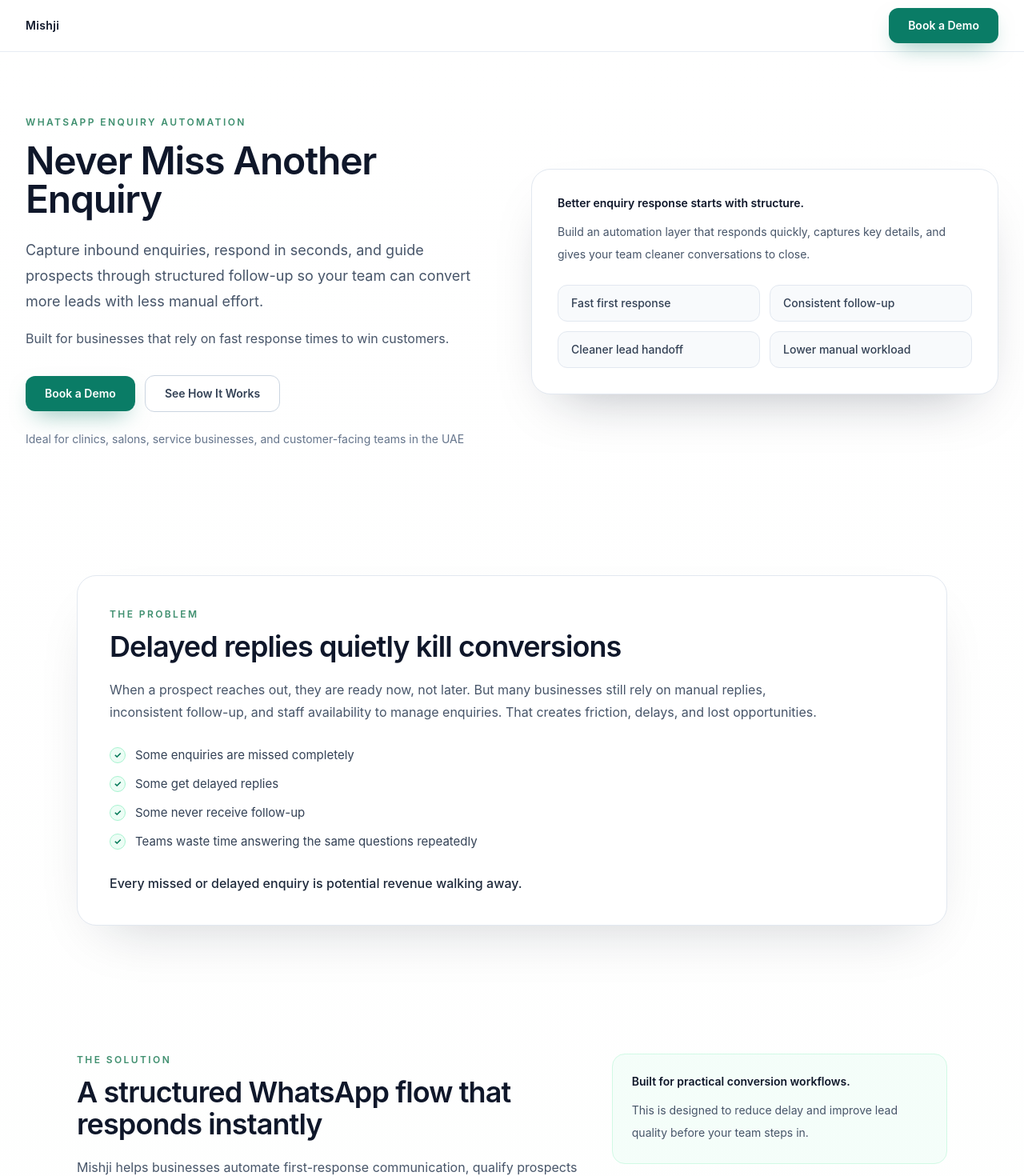
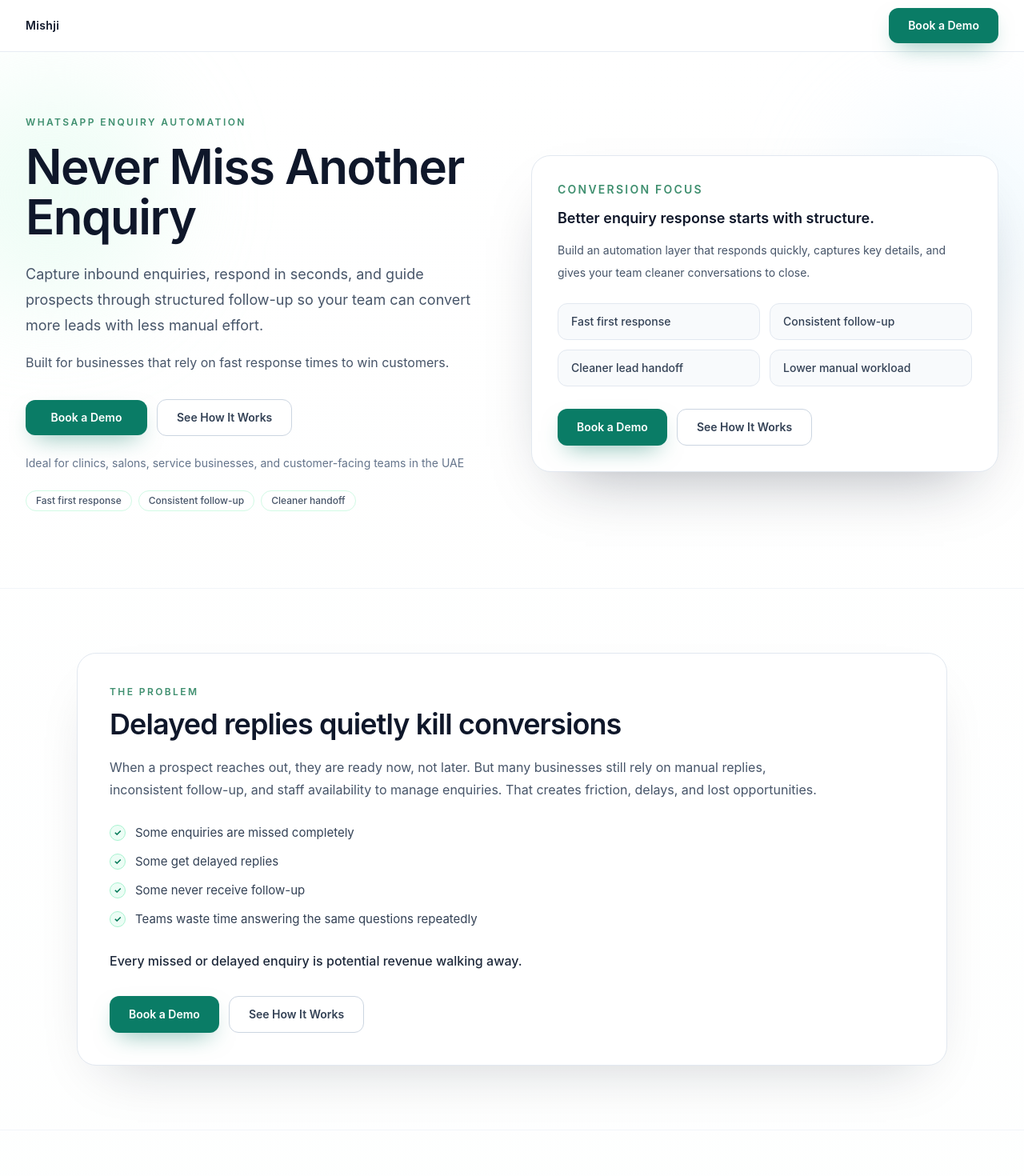
Before and after one commit to MeJacek2/WhatsApp-Automation, a Next.js app: page /whatsapp-enquiry-automation in a window 1280 px wide. Shown: the top 1470 px of the page at 80% size. Built offline with nearby package versions, Linux system fonts and the light colour scheme.

Commit message:
Refine landing page hierarchy and conversion flow
Co-authored-by: JacekT <jacektoefy@gmail.com>

```diff
--- a/app/whatsapp-enquiry-automation/page.tsx
+++ b/app/whatsapp-enquiry-automation/page.tsx
@@ -166,14 +166,16 @@ function SectionHeader({
 function PrimaryButton({
   href,
   children,
+  className = '',
 }: {
   href: string;
   children: React.ReactNode;
+  className?: string;
 }) {
   return (
     <Link
       href={href}
-      className="inline-flex items-center justify-center rounded-xl bg-[#0a7c66] px-6 py-3 text-sm font-semibold text-white shadow-[0_12px_30px_-12px_rgba(10,124,102,0.6)] transition hover:bg-[#096a58]"
+      className={`inline-flex items-center justify-center rounded-xl bg-[#0a7c66] px-6 py-3 text-sm font-semibold text-white shadow-[0_12px_30px_-12px_rgba(10,124,102,0.6)] transition hover:bg-[#096a58] ${className}`}
     >
       {children}
     </Link>
@@ -183,14 +185,16 @@ function PrimaryButton({
 function SecondaryButton({
   href,
   children,
+  className = '',
 }: {
   href: string;
   children: React.ReactNode;
+  className?: string;
 }) {
   return (
     <Link
       href={href}
-      className="inline-flex items-center justify-center rounded-xl border border-slate-300 bg-white px-6 py-3 text-sm font-semibold text-slate-700 transition hover:border-slate-400 hover:bg-slate-50"
+      className={`inline-flex items-center justify-center rounded-xl border border-slate-300 bg-white px-6 py-3 text-sm font-semibold text-slate-700 transition hover:border-slate-400 hover:bg-slate-50 ${className}`}
     >
       {children}
     </Link>
@@ -214,7 +218,7 @@ function CheckList({ items }: { items: string[] }) {
 
 export default function WhatsAppEnquiryAutomationPage() {
   return (
-    <main className="bg-gradient-to-b from-white to-[#fbfdfb] text-slate-900">
+    <main className="bg-gradient-to-b from-white via-[#fcfefd] to-[#f8fbf9] text-slate-900">
       <header className="sticky top-0 z-40 border-b border-slate-200/80 bg-white/90 backdrop-blur">
         <div className="mx-auto flex h-16 w-full max-w-7xl items-center justify-between px-4 sm:px-6 lg:px-8">
           <p className="text-sm font-semibold tracking-wide text-slate-900">
@@ -224,15 +228,20 @@ export default function WhatsAppEnquiryAutomationPage() {
         </div>
       </header>
 
-      <section className="py-16 sm:py-20" aria-labelledby="hero-title">
+      <section
+        className="relative overflow-hidden pb-20 pt-14 sm:pb-24 sm:pt-20"
+        aria-labelledby="hero-title"
+      >
+        <div className="pointer-events-none absolute -left-20 top-8 h-72 w-72 rounded-full bg-emerald-100/35 blur-3xl" />
+        <div className="pointer-events-none absolute -right-16 top-16 h-72 w-72 rounded-full bg-sky-100/35 blur-3xl" />
         <div className="mx-auto grid w-full max-w-7xl grid-cols-1 items-center gap-12 px-4 sm:px-6 lg:grid-cols-2 lg:px-8">
-          <div>
+          <div className="relative z-10 max-w-xl">
             <p className="text-xs font-semibold uppercase tracking-[0.2em] text-[#3f8f6f]">
               WHATSAPP ENQUIRY AUTOMATION
             </p>
             <h1
               id="hero-title"
-              className="mt-4 text-4xl font-semibold tracking-tight text-slate-900 sm:text-5xl"
+              className="mt-4 text-4xl font-semibold tracking-tight text-slate-900 sm:text-5xl lg:text-6xl lg:leading-[1.05]"
             >
               Never Miss Another Enquiry
             </h1>
@@ -246,17 +255,36 @@ export default function WhatsAppEnquiryAutomationPage() {
               customers.
             </p>
             <div className="mt-8 flex flex-wrap items-center gap-3">
-              <PrimaryButton href="#lead-form">Book a Demo</PrimaryButton>
-              <SecondaryButton href="#demo">See How It Works</SecondaryButton>
+              <PrimaryButton href="#lead-form" className="min-w-[152px]">
+                Book a Demo
+              </PrimaryButton>
+              <SecondaryButton href="#demo" className="min-w-[152px]">
+                See How It Works
+              </SecondaryButton>
             </div>
             <p className="mt-6 text-sm text-slate-500">
               Ideal for clinics, salons, service businesses, and customer-facing
               teams in the UAE
             </p>
+            <div className="mt-6 flex flex-wrap gap-2">
+              {['Fast first response', 'Consistent follow-up', 'Cleaner handoff'].map(
+                (item) => (
+                  <span
+                    key={item}
+                    className="rounded-full border border-emerald-100 bg-white/90 px-3 py-1 text-xs font-medium text-slate-600"
+                  >
+                    {item}
+                  </span>
+                )
+              )}
+            </div>
           </div>
 
-          <div className="rounded-3xl border border-slate-200 bg-white p-6 shadow-[0_30px_70px_-35px_rgba(15,23,42,0.35)] sm:p-8">
-            <p className="text-sm font-semibold text-slate-900">
+          <div className="relative z-10 rounded-3xl border border-slate-200 bg-white p-6 shadow-[0_36px_80px_-40px_rgba(15,23,42,0.4)] sm:p-8">
+            <p className="text-sm font-semibold uppercase tracking-[0.16em] text-[#3f8f6f]">
+              Conversion Focus
+            </p>
+            <p className="mt-3 text-lg font-semibold text-slate-900">
               Better enquiry response starts with structure.
             </p>
             <p className="mt-3 text-sm leading-7 text-slate-600">
@@ -278,11 +306,18 @@ export default function WhatsAppEnquiryAutomationPage() {
                 </div>
               ))}
             </div>
+            <div className="mt-7 flex flex-wrap gap-3">
+              <PrimaryButton href="#lead-form">Book a Demo</PrimaryButton>
+              <SecondaryButton href="#demo">See How It Works</SecondaryButton>
+            </div>
           </div>
         </div>
       </section>
 
-      <section className="py-16 sm:py-20" aria-labelledby="problem-title">
+      <section
+        className="border-t border-slate-100 py-14 sm:py-20"
+        aria-labelledby="problem-title"
+      >
         <div className="mx-auto w-full max-w-6xl px-4 sm:px-6 lg:px-8">
           <div className="rounded-3xl border border-slate-200 bg-white p-6 shadow-[0_30px_70px_-35px_rgba(15,23,42,0.22)] sm:p-10">
             <p className="text-xs font-semibold uppercase tracking-[0.2em] text-[#3f8f6f]">
@@ -306,11 +341,18 @@ export default function WhatsAppEnquiryAutomationPage() {
             <p className="mt-7 text-base font-medium text-slate-800">
               Every missed or delayed enquiry is potential revenue walking away.
             </p>
+            <div className="mt-8 flex flex-wrap gap-3">
+              <PrimaryButton href="#lead-form">Book a Demo</PrimaryButton>
+              <SecondaryButton href="#demo">See How It Works</SecondaryButton>
+            </div>
           </div>
         </div>
       </section>
 
-      <section className="py-16 sm:py-20" aria-labelledby="solution-title">
+      <section
+        className="border-t border-slate-100 py-14 sm:py-20"
+        aria-labelledby="solution-title"
+      >
         <div className="mx-auto grid w-full max-w-6xl grid-cols-1 items-start gap-10 px-4 sm:px-6 lg:grid-cols-[1.2fr_0.8fr] lg:px-8">
           <div>
             <p className="text-xs font-semibold uppercase tracking-[0.2em] text-[#3f8f6f]">
@@ -334,7 +376,7 @@ export default function WhatsAppEnquiryAutomationPage() {
               <PrimaryButton href="#lead-form">Request a Consultation</PrimaryButton>
             </div>
           </div>
-          <aside className="rounded-2xl border border-emerald-100 bg-emerald-50/50 p-6">
+          <aside className="rounded-2xl border border-emerald-100 bg-emerald-50/60 p-6 shadow-[0_24px_50px_-35px_rgba(10,124,102,0.45)]">
             <p className="text-sm font-semibold text-slate-900">
               Built for practical conversion workflows.
             </p>
@@ -342,11 +384,14 @@ export default function WhatsAppEnquiryAutomationPage() {
               This is designed to reduce delay and improve lead quality before
               your team steps in.
             </p>
+            <div className="mt-5">
+              <SecondaryButton href="#demo">See How It Works</SecondaryButton>
+            </div>
           </aside>
         </div>
       </section>
 
-      <div id="demo" className="scroll-mt-24">
+      <div id="demo" className="scroll-mt-24 border-t border-slate-100">
         <WhatsAppFlowDemo
           eyebrowText="SEE HOW IT WORKS"
           headline="Instant replies. Structured follow-up. No missed enquiries."
@@ -356,7 +401,26 @@ export default function WhatsAppEnquiryAutomationPage() {
         />
       </div>
 
-      <section className="py-16 sm:py-20" aria-labelledby="how-it-works-title">
+      <section className="pb-14 sm:pb-20" aria-label="Demo CTA follow-up">
+        <div className="mx-auto w-full max-w-6xl px-4 sm:px-6 lg:px-8">
+          <div className="rounded-2xl border border-slate-200 bg-white p-5 shadow-[0_24px_50px_-38px_rgba(15,23,42,0.45)] sm:flex sm:items-center sm:justify-between sm:p-6">
+            <p className="text-base font-medium text-slate-800">
+              Ready to apply this flow to your own enquiry process?
+            </p>
+            <div className="mt-4 flex flex-wrap gap-3 sm:mt-0">
+              <PrimaryButton href="#lead-form">Book a Demo</PrimaryButton>
+              <SecondaryButton href="#lead-form">
+                Request a Consultation
+              </SecondaryButton>
+            </div>
+          </div>
+        </div>
+      </section>
+
+      <section
+        className="border-t border-slate-100 py-14 sm:py-20"
+        aria-labelledby="how-it-works-title"
+      >
         <div className="mx-auto w-full max-w-6xl px-4 sm:px-6 lg:px-8">
           <SectionHeader
             eyebrow="HOW IT WORKS"
@@ -366,11 +430,11 @@ export default function WhatsAppEnquiryAutomationPage() {
             {howItWorksSteps.map((step, index) => (
               <article
                 key={step.title}
-                className="rounded-2xl border border-slate-200 bg-white p-5 shadow-[0_14px_35px_-25px_rgba(15,23,42,0.4)]"
+                className="rounded-2xl border border-slate-200 bg-white p-5 shadow-[0_18px_40px_-30px_rgba(15,23,42,0.4)]"
               >
-                <p className="text-xs font-semibold uppercase tracking-[0.18em] text-[#3f8f6f]">
-                  Step {index + 1}
-                </p>
+                <span className="inline-flex h-7 w-7 items-center justify-center rounded-full border border-emerald-200 bg-emerald-50 text-xs font-semibold text-emerald-700">
+                  {index + 1}
+                </span>
                 <h3 className="mt-2 text-base font-semibold text-slate-900">
                   {step.title}
                 </h3>
@@ -383,7 +447,10 @@ export default function WhatsAppEnquiryAutomationPage() {
         </div>
       </section>
 
-      <section className="py-16 sm:py-20" aria-labelledby="benefits-title">
+      <section
+        className="border-t border-slate-100 py-14 sm:py-20"
+        aria-labelledby="benefits-title"
+      >
         <div className="mx-auto w-full max-w-6xl px-4 sm:px-6 lg:px-8">
           <SectionHeader
             eyebrow="WHY IT MATTERS"
@@ -393,7 +460,7 @@ export default function WhatsAppEnquiryAutomationPage() {
             {benefitCards.map((benefit) => (
               <article
                 key={benefit.title}
-                className="rounded-2xl border border-slate-200 bg-white p-6 shadow-[0_22px_55px_-35px_rgba(15,23,42,0.4)]"
+                className="rounded-2xl border border-slate-200 bg-white p-6 shadow-[0_22px_55px_-35px_rgba(15,23,42,0.4)] transition hover:-translate-y-0.5 hover:shadow-[0_28px_60px_-35px_rgba(15,23,42,0.45)]"
               >
                 <h3 className="text-lg font-semibold text-slate-900">
                   {benefit.title}
@@ -407,7 +474,10 @@ export default function WhatsAppEnquiryAutomationPage() {
         </div>
       </section>
 
-      <section className="py-16 sm:py-20" aria-labelledby="industries-title">
+      <section
+        className="border-t border-slate-100 py-14 sm:py-20"
+        aria-labelledby="industries-title"
+      >
         <div className="mx-auto w-full max-w-6xl px-4 sm:px-6 lg:px-8">
           <SectionHeader
             eyebrow="WHO THIS IS FOR"
@@ -432,7 +502,10 @@ export default function WhatsAppEnquiryAutomationPage() {
         </div>
       </section>
 
-      <section className="py-16 sm:py-20" aria-labelledby="practical-title">
+      <section
+        className="border-t border-slate-100 py-14 sm:py-20"
+        aria-labelledby="practical-title"
+      >
         <div className="mx-auto w-full max-w-5xl px-4 sm:px-6 lg:px-8">
           <div className="rounded-3xl border border-slate-200 bg-white p-8 shadow-[0_30px_70px_-40px_rgba(15,23,42,0.45)] sm:p-10">
             <p className="text-xs font-semibold uppercase tracking-[0.2em] text-[#3f8f6f]">
@@ -459,7 +532,10 @@ export default function WhatsAppEnquiryAutomationPage() {
         </div>
       </section>
 
-      <section className="py-16 sm:py-20" aria-labelledby="offer-title">
+      <section
+        className="border-t border-slate-100 py-14 sm:py-20"
+        aria-labelledby="offer-title"
+      >
         <div className="mx-auto w-full max-w-6xl px-4 sm:px-6 lg:px-8">
           <div className="grid grid-cols-1 items-start gap-10 rounded-3xl border border-slate-200 bg-white p-6 shadow-[0_30px_70px_-40px_rgba(15,23,42,0.45)] sm:p-10 lg:grid-cols-[1fr_0.9fr]">
             <div>
@@ -480,8 +556,11 @@ export default function WhatsAppEnquiryAutomationPage() {
                 Designed to help you improve response speed without adding
                 unnecessary complexity.
               </p>
-              <div className="mt-8">
+              <div className="mt-8 flex flex-wrap gap-3">
                 <PrimaryButton href="#lead-form">Book a Demo</PrimaryButton>
+                <SecondaryButton href="#lead-form">
+                  Request a Consultation
+                </SecondaryButton>
               </div>
             </div>
             <div className="rounded-2xl border border-slate-200 bg-slate-50 p-5">
@@ -500,7 +579,10 @@ export default function WhatsAppEnquiryAutomationPage() {
         </div>
       </section>
 
-      <section className="py-16 sm:py-20" aria-labelledby="faq-title">
+      <section
+        className="border-t border-slate-100 py-14 sm:py-20"
+        aria-labelledby="faq-title"
+      >
         <div className="mx-auto w-full max-w-4xl px-4 sm:px-6 lg:px-8">
           <h2
             id="faq-title"
@@ -526,10 +608,16 @@ export default function WhatsAppEnquiryAutomationPage() {
               </details>
             ))}
           </div>
+          <div className="mt-8 text-center">
+            <PrimaryButton href="#lead-form">Book a Demo</PrimaryButton>
+          </div>
         </div>
       </section>
 
-      <section className="py-16 sm:py-20" aria-labelledby="final-cta-title">
+      <section
+        className="border-t border-slate-100 py-14 sm:py-20"
+        aria-labelledby="final-cta-title"
+      >
         <div className="mx-auto w-full max-w-5xl px-4 sm:px-6 lg:px-8">
           <div className="rounded-3xl border border-emerald-100 bg-gradient-to-b from-emerald-50/40 to-white p-8 text-center shadow-[0_30px_70px_-40px_rgba(15,23,42,0.45)] sm:p-10">
             <h2
@@ -555,7 +643,7 @@ export default function WhatsAppEnquiryAutomationPage() {
 
       <section
         id="lead-form"
-        className="pb-20 pt-16 sm:pb-24 sm:pt-20"
+        className="border-t border-slate-100 pb-20 pt-14 sm:pb-24 sm:pt-20"
         aria-labelledby="lead-form-title"
       >
         <div className="mx-auto grid w-full max-w-6xl grid-cols-1 gap-10 px-4 sm:px-6 lg:grid-cols-[0.95fr_1.05fr] lg:px-8">
@@ -647,7 +735,7 @@ export default function WhatsAppEnquiryAutomationPage() {
 
             <button
               type="submit"
-              className="mt-6 inline-flex items-center justify-center rounded-xl bg-[#0a7c66] px-6 py-3 text-sm font-semibold text-white shadow-[0_12px_30px_-12px_rgba(10,124,102,0.6)] transition hover:bg-[#096a58]"
+              className="mt-6 inline-flex w-full items-center justify-center rounded-xl bg-[#0a7c66] px-6 py-3 text-sm font-semibold text-white shadow-[0_12px_30px_-12px_rgba(10,124,102,0.6)] transition hover:bg-[#096a58] sm:w-auto"
             >
               Request My Demo
             </button>
```
